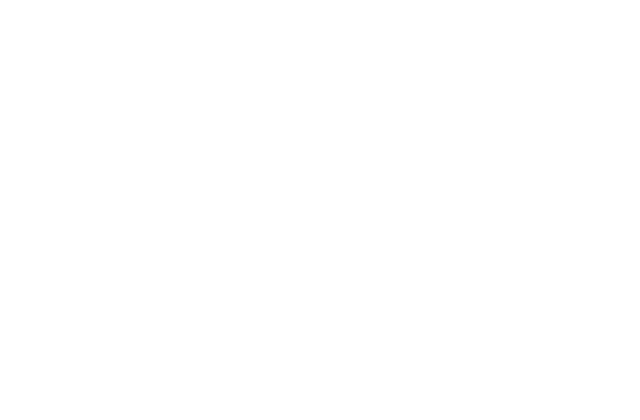
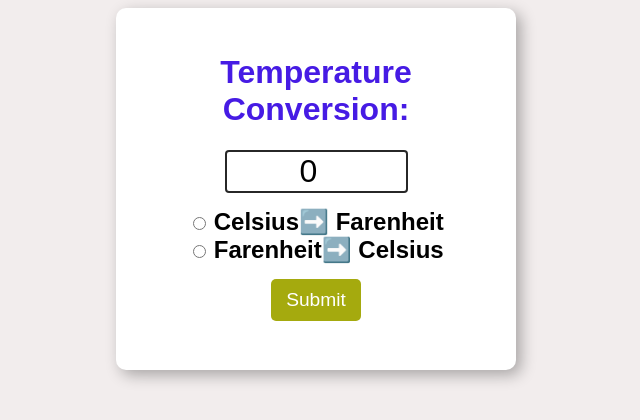
Before and after one commit to Nyeko1/Temperature-Conversion-Program, a plain HTML site: page index.html in a window 1280 px wide. Shown: the whole page, without its empty margins (324-964 px from the left). Drawn offline with Linux system fonts and the light colour scheme.

Commit message:
feat: implement html layout and java with styling

```diff
--- a/index.html
+++ b/index.html
@@ -3,9 +3,25 @@
 <head>
     <meta charset="UTF-8">
     <meta name="viewport" content="width=device-width, initial-scale=1.0">
+    <link rel="stylesheet" href="styles.css">
     <title>Document</title>
 </head>
 <body>
+    <form action="">
+        <h1>Temperature Conversion:</h1>
+        <input type="number" id="text-box" value="0"> <br>
 
+        <input type="radio" id="toFarenheit" name="unit">
+        <label for="toFarenheit">Celsius➡️ Farenheit</label><br>
+
+        <input type="radio" id="toCelsius" name="unit">
+        <label for="toCelsius">Farenheit➡️ Celsius</label> <br>
+
+        <button type="button" onclick="convert()">Submit</button>
+        <p id="result"></p>
+
+    </form>
+
+    <script src="index.js"></script>
 </body>
 </html>
--- a/index.js
+++ b/index.js
@@ -0,0 +1,22 @@
+// TEMPERATURE CONVERSION PROGRAM
+const textBox = document.getElementById("text-box");
+const toFarenheit = document.getElementById("toFarenheit");
+const toCelsius = document.getElementById("toCelsius");
+const result = document.getElementById("result");
+let temp;
+
+function convert() {
+    if(toFarenheit.checked) {
+        temp = Number(textBox.value);
+        temp = (temp * 9 / 5) + 32;
+        result.textContent = temp.toFixed(1) + "°F";
+    }
+    else if(toCelsius.checked) {
+        temp = Number(textBox.value);
+        temp = (temp - 32) * (5 / 9);
+        result.textContent = temp.toFixed(1) + "°C";
+    }
+    else {
+         result.textContent = "Select a Unit";
+    }
+}
--- /dev/null
+++ b/styles.css
@@ -0,0 +1,45 @@
+body{
+    font-family: Arila, sans-serif;
+    background-color: hsl(0, 16%, 94%)
+}
+h1{
+    color: hsl(253, 79%, 50%);
+}
+form{
+    background-color: hsl(0, 0%, 100%);
+    text-align: center;
+    max-width: 350px;
+    margin: auto;
+    padding: 25px;
+    border-radius: 10px;
+    box-shadow: 5px 5px 15px hsla(0, 0%, 0%, 0.307) ; /* horizontal axel vertical axle then Blur*/
+}
+#text-box{
+    width: 50%;
+    text-align: center;
+    font-size: 2em;
+    border: 2px solid hsla(0, 0%, 0%, 0.847);
+    border-radius: 4px;
+    margin-bottom: 15px;
+}
+label{
+    font-size: 1.5em;
+    font-weight: bold;
+}
+button{
+    margin-top: 15px;
+    background-color: hsl(62, 85%, 36%);
+    font-size: 1.2em;
+    color: white;
+    border: none;
+    padding: 10px 15px;
+    border-radius: 5px;
+    cursor: pointer;
+}
+button:hover{
+    background-color: hsla(62, 85%, 36%, 0.89);
+}
+#result{
+    font-size: 1.5em;
+    font-weight: bold;
+}
```
